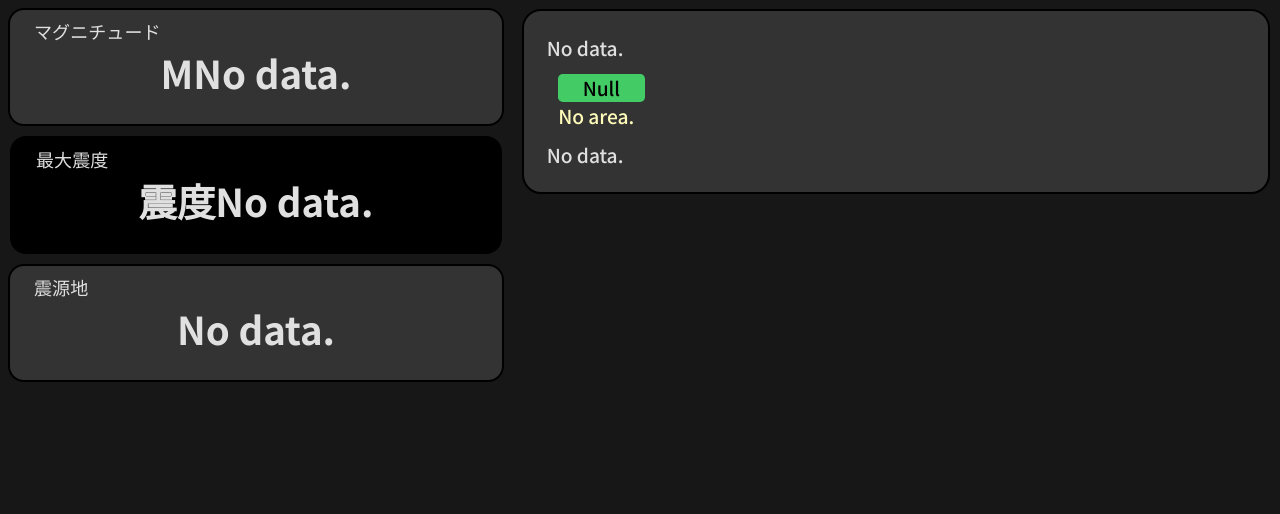
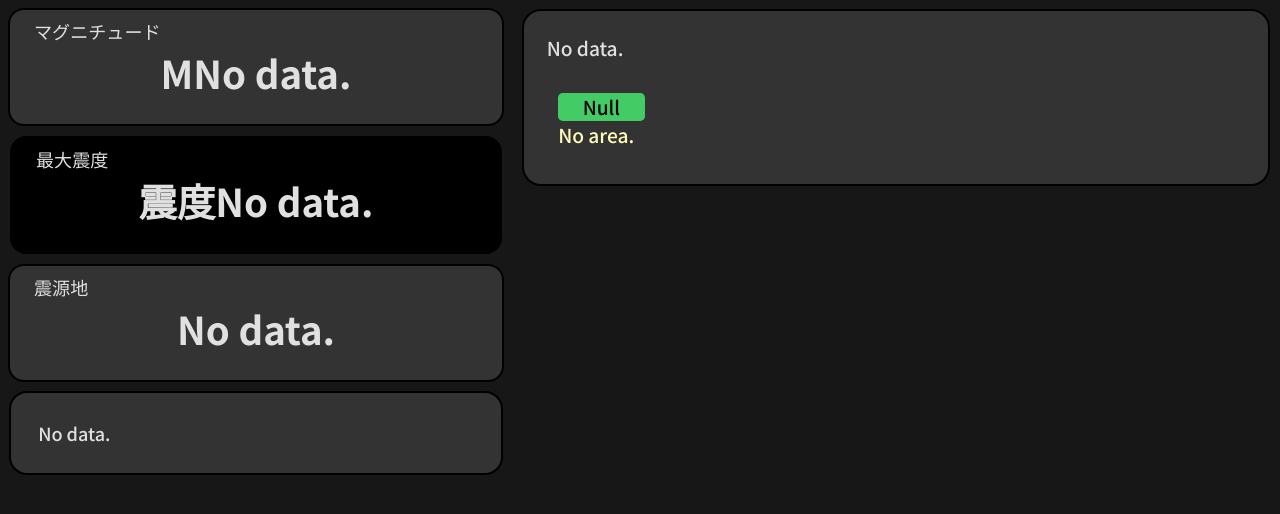
Before and after one commit to earthquake-alert/template-conversion, a Flask app: page /template in a window 1280 px wide. Shown: the part 123-637 px from the top of the page. Run offline with Flask 2, Linux system fonts and the light colour scheme.

Commit message:
説明の場所変更とREADME改善

```diff
--- a/src/static/css/style.css
+++ b/src/static/css/style.css
@@ -59,7 +59,7 @@
 .seismic_intensity {
     padding: 0;
     text-align: center;
-    margin: 0;
+    margin: 1em 0 0 0;
     width: 4.5em;
     border-radius: 0.25em;
     background-color: #43cc65;
@@ -97,6 +97,18 @@
 
 .comment {
     text-align: left;
+    font-size: 1.13em;
+    font-weight: 500;
+    font-family: 'Noto Sans JP', sans-serif;
+}
+
+.element {
+    padding: 1.5em;
+    margin: 0.5em;
+    background-color: #333333;
+    color: #e0e0e0;
+    border-radius: 1em;
+
     font-size: 1.13em;
     font-weight: 500;
     font-family: 'Noto Sans JP', sans-serif;
--- a/src/templates/index.html
+++ b/src/templates/index.html
@@ -32,6 +32,9 @@
                 <div class="comment">震源地</div>
                 <div class="contents">{{ epicenter }}</div>
             </div>
+            {% for element in explanation[1:] %}
+            <div class="element {{ seismic }}">{{element}}</div>
+            {% endfor %}
         </div>
 
         <div class="right">
@@ -49,9 +52,6 @@
                     </div>
                     {% endfor %}
                 </div>
-                <div>
-                    {{ explanation[1] }}
-                </div>
             </div>
         </div>
     </main>
```
Also changed, not shown: assets/2011_Tōhoku_earthquake.txt (+1 -1 lines), README.md.
